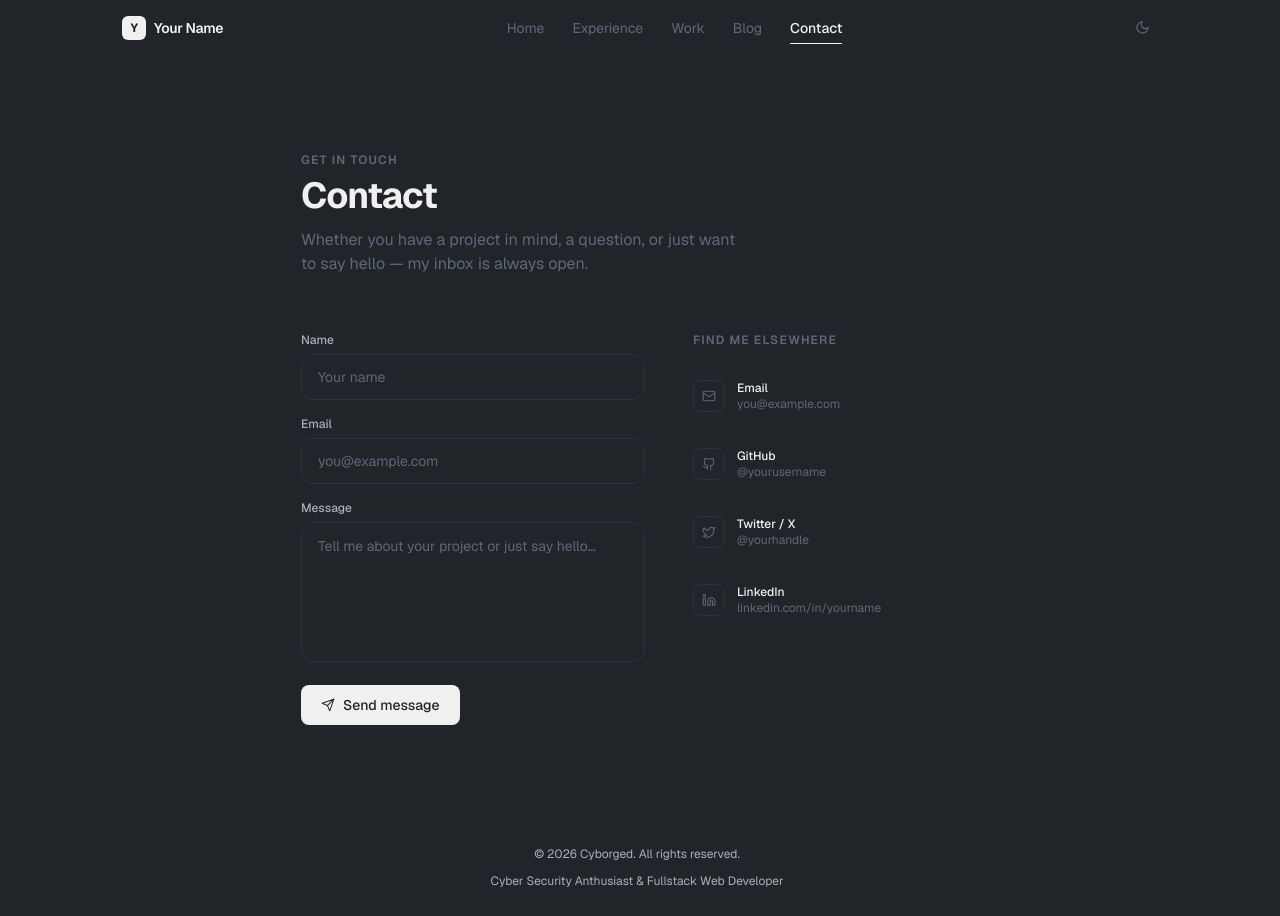
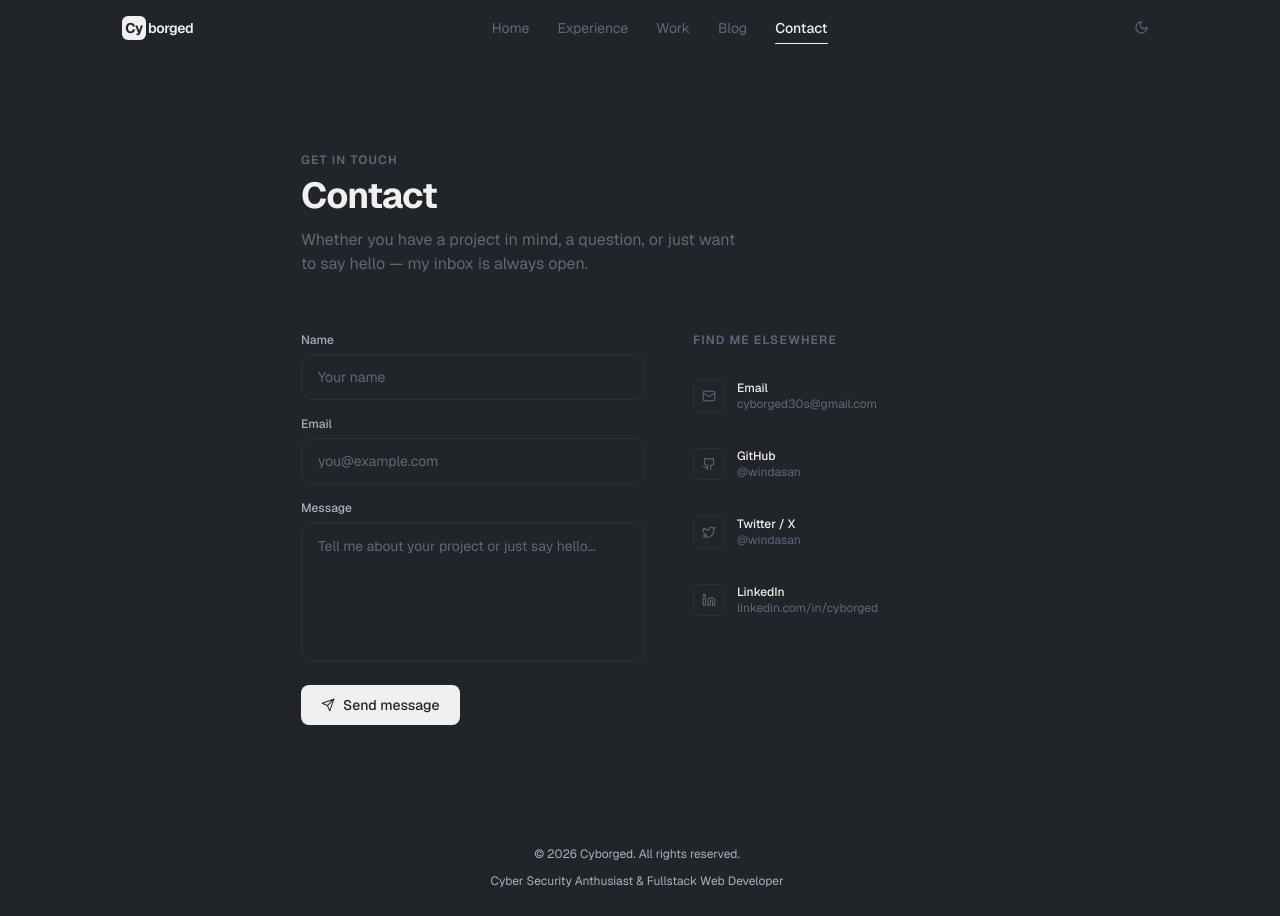
Before and after one commit to windasan/Porto, a Next.js app: page /contact in a window 1280 px wide. Built offline with nearby package versions, Linux system fonts and the light colour scheme.

Commit message:
update link

```diff
--- a/app/(public)/contact/page.tsx
+++ b/app/(public)/contact/page.tsx
@@ -21,27 +21,27 @@ export const metadata: Metadata = {
 
 const SOCIAL_LINKS = [
   {
-    href:  "mailto:you@example.com",
+    href:  "mailto:cyborged30s@gmail.com",
     label: "Email",
-    handle:"you@example.com",
+    handle:"cyborged30s@gmail.com",
     icon:  Mail,
   },
   {
-    href:  "https://github.com/yourusername",
+    href:  "https://github.com/windasan",
     label: "GitHub",
-    handle:"@yourusername",
+    handle:"@windasan",
     icon:  Github,
   },
   {
-    href:  "https://twitter.com/yourhandle",
+    href:  "https://twitter.com/windasan",
     label: "Twitter / X",
-    handle:"@yourhandle",
+    handle:"@windasan",
     icon:  Twitter,
   },
   {
-    href:  "https://linkedin.com/in/yourname",
+    href:  "https://linkedin.com/in/cyborged",
     label: "LinkedIn",
-    handle:"linkedin.com/in/yourname",
+    handle:"linkedin.com/in/cyborged",
     icon:  Linkedin,
   },
 ] as const;
--- a/app/(public)/page.tsx
+++ b/app/(public)/page.tsx
@@ -23,9 +23,9 @@ interface Post {
 }
 
 const SOCIAL_LINKS = [
-  { href: "https://github.com/yourusername",   label: "GitHub",   icon: Github   },
-  { href: "https://twitter.com/yourhandle",    label: "Twitter",  icon: Twitter  },
-  { href: "https://linkedin.com/in/yourname",  label: "LinkedIn", icon: Linkedin },
+  { href: "https://github.com/windasan",   label: "GitHub",   icon: Github   },
+  { href: "https://twitter.com/",    label: "Twitter",  icon: Twitter  },
+  { href: "https://linkedin.com/in/",  label: "LinkedIn", icon: Linkedin },
 ] as const;
 
 // ── Data Fetching dari Supabase ───────────────────────────────────────────────
@@ -77,8 +77,7 @@ export default async function HomePage() {
             </h1>
 
             <p className="mt-4 max-w-xl text-lg text-muted leading-relaxed">
-              Full-stack developer crafting thoughtful, performant web experiences.
-              Currently building at{" "}
+             Dedicated to crafting unique, high-performance web applications. I focus on utility and experience—here is a prime example of my work. {" "}
               <a
                 href="https://cyborged.web.id"
                 className="text-primary underline decoration-border underline-offset-4 hover:decoration-primary transition-all"
@@ -123,21 +122,39 @@ export default async function HomePage() {
           </div>
 
           {/* Kolom Foto (Pop-out Avatar) */}
-         <div className="relative w-40 h-40 sm:w-48 sm:h-48 shrink-0 mb-4 sm:mb-0 self-start sm:self-center">
-          {/* 1. Lingkaran Background (Tetap sama) */}
-          <div className="absolute bottom-0 w-full h-full rounded-full bg-gradient-to-tr from-blue-500/20 to-transparent border border-black/10 dark:border-white/10" />
+    <div className="relative w-40 h-40 sm:w-48 sm:h-48 shrink-0 mb-4 sm:mb-0 self-start sm:self-center mt-8 sm:mt-0">
+  {/* 1. Lingkaran Background (Sama) */}
+  <div className="absolute bottom-1 w-full h-full rounded-full bg-gradient-to-tr from-blue-500/20 to-transparent border border-black/10 dark:border-white/10" />
 
-          {/* 2. Foto Profil (Diperbesar) */}
+  {/* --- Wadah untuk Gambar (Tanpa Shadow) --- */}
+  <div
+    className={[
+      "absolute bottom-0 left-1/2 -translate-x-1/2 max-w-none object-contain",
+      "hover:scale-105 transition-transform duration-500", // Hover effect tetap di sini
+      // Responsive Scaling (Sama)
+      "w-[115%] h-[120%]",
+      "sm:w-[130%] sm:h-[145%]"
+    ].join(" ")}
+  >
+    {/* 2. Foto Profil (Image element) */}
    <Image
       src="/image/profil_pic.png"
       alt="Profile Photo"
       width={400}
       height={400}
       priority
-            className="absolute bottom-0 left-1/2 w-[130%] max-w-none -translate-x-1/2 object-contain drop-shadow-2xl hover:scale-105 transition-transform duration-500"
-            // Tinggi dibuat 140% agar kepala melewati batas atas lingkaran
-            style={{ height: "145%" }}
+      className={[
+        "absolute inset-0 w-full h-full object-contain",
+
+        // Pilihan 1: Pakai bawaan Tailwind (Lebih praktis, bayangan cukup besar dan tebal)
+        // "drop-shadow-2xl",
+
+        // Pilihan 2: Jika masih kurang pas, matikan baris di atas,
+        // dan nyalakan (uncomment) baris di bawah ini untuk custom yang lebih tebal:
+        "drop-shadow-[4px_8px_8px_rgba(0,0,0,0.6)]",
+      ].join(" ")}
     />
+  </div>
 </div>
 
         </div>
--- a/components/Navbar.tsx
+++ b/components/Navbar.tsx
@@ -95,10 +95,11 @@ export function Navbar() {
         >
 
           {/* ── Logo / Name ───────────────────────────────────────────── */}
-          <Link
+         <Link
             href="/"
             className={[
-              "group flex items-center gap-2",
+              // 1. Ubah gap-2 menjadi gap-0 (atau hapus class gap sepenuhnya)
+              "group flex items-center gap-0.5",
               "text-sm font-semibold tracking-tight text-primary",
               "transition-opacity duration-150 hover:opacity-70",
               "focus-visible:outline-none focus-visible:ring-2 focus-visible:ring-accent",
@@ -109,15 +110,18 @@ export function Navbar() {
             {/* Monogram mark */}
             <span
               className={[
+                // 2. Jika kotaknya dirasa mengganggu kedempetan teks,
+                // kamu bisa mengatur padding atau merubah tampilan kotak ini.
+                // Tapi untuk sekarang, kita biarkan saja format kotaknya.
                 "flex h-6 w-6 items-center justify-center rounded-md",
-                "bg-primary text-surface text-xs font-bold",
+                "bg-primary text-surface text-s font-bold",
                 "transition-transform duration-200 group-hover:scale-95",
               ].join(" ")}
               aria-hidden
             >
-              Y
+              Cy
             </span>
-            <span className="hidden sm:inline">Your Name</span>
+            <span className="hidden sm:inline">borged</span>
           </Link>
 
           {/* ── Desktop nav links ─────────────────────────────────────── */}
```
Also changed, not shown: public/image/profil_pic.png. Lines whose indentation alone changed are shown as unchanged.
